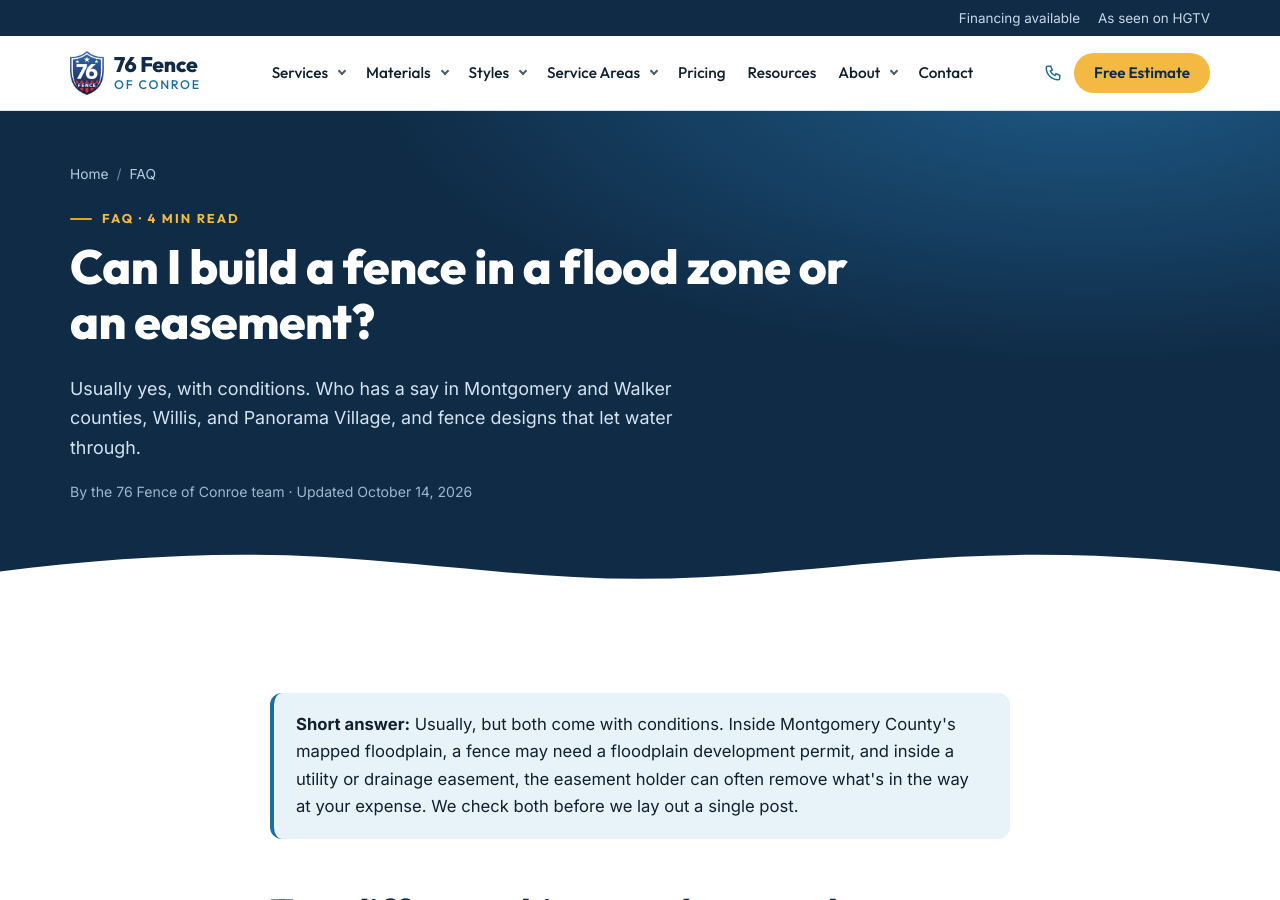
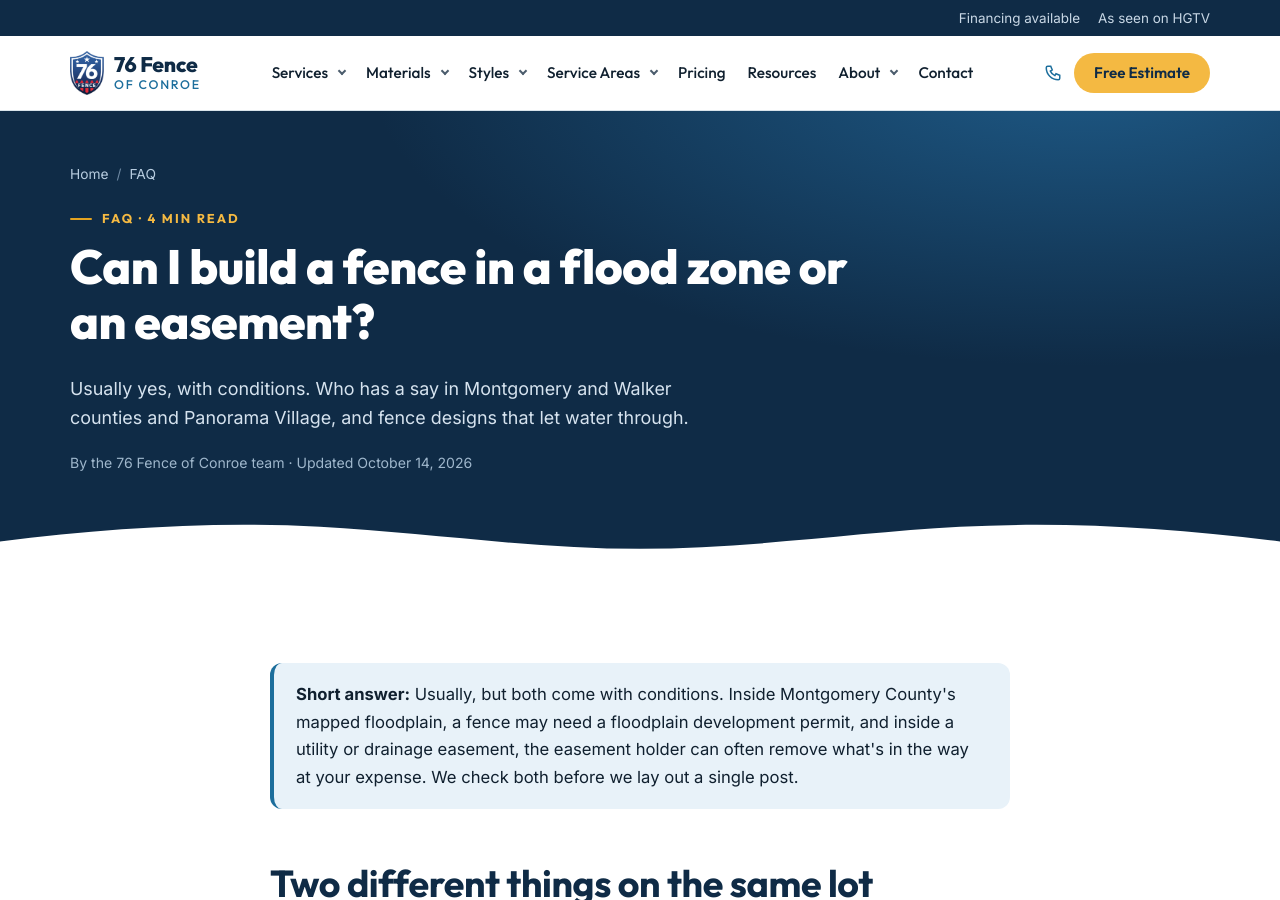
Before and after one commit to brysr1/conroetxfences, a Jekyll site: the page built from faq/flood-zone-easement-fencing.md, in a window 1280 px wide and 900 px high. Built offline with Jekyll 4.4.1, drawn with Linux system fonts in a browser that asks for light colours.

Commit message:
Conroe: remove unverified Willis utility-easement claim from flood FAQ
Co-Authored-By: Claude Opus 5.5 <noreply@anthropic.com>
Claude-Session: https://claude.ai/code/session_01G5LnwAMmNeAsRzudMbwUtq

```diff
--- a/faq/flood-zone-easement-fencing.md
+++ b/faq/flood-zone-easement-fencing.md
@@ -1,13 +1,13 @@
 ---
 layout: page
 title: "Flood Zone & Easement Fences, Conroe Area"
-description: "Fencing a FEMA flood zone or utility or drainage easement near Conroe: county floodplain permits, Willis and Panorama Village rules, and fences that pass water."
+description: "Fencing a FEMA flood zone or utility or drainage easement near Conroe: county floodplain permits, Panorama Village rules, and fences that pass water."
 permalink: /faq/flood-zone-easement-fencing/
 kind: faq
 topic: "Before you build"
 order: 4
 headline: "Can I build a fence in a flood zone or an easement?"
-lede: "Usually yes, with conditions. Who has a say in Montgomery and Walker counties, Willis, and Panorama Village, and fence designs that let water through."
+lede: "Usually yes, with conditions. Who has a say in Montgomery and Walker counties and Panorama Village, and fence designs that let water through."
 date: 2026-10-14
 read: 4
 related:
@@ -18,7 +18,7 @@ faqs:
   - q: "How do I find out if my lot is in a flood zone?"
     a: "Enter your address on FEMA's Map Service Center at msc.fema.gov. An elevation certificate or your survey may also note the flood zone."
   - q: "If a utility removes my fence from an easement, will they put it back?"
-    a: "Don't count on it. Willis code, for example, lets city maintenance crews remove fences in utility easements without liability for damage. A gate or removable section across the easement limits what you lose."
+    a: "Don't count on it. The easement gives the utility the right to work there, so plan for the fence to come down. A gate or removable section across the easement limits what you lose."
   - q: "Can a fence send water onto my neighbor's lot?"
     a: "It can, if a solid fence or a continuous bottom board dams a swale. We keep drainage paths open, and your city or HOA may require it."
   - q: "My Lake Conroe lot is above the 201-foot line. Can it still flood?"
```
